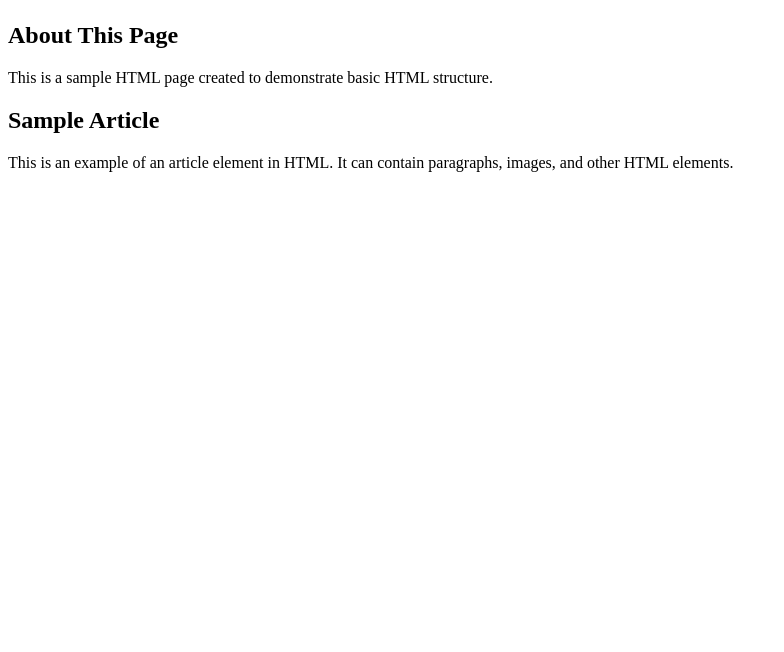
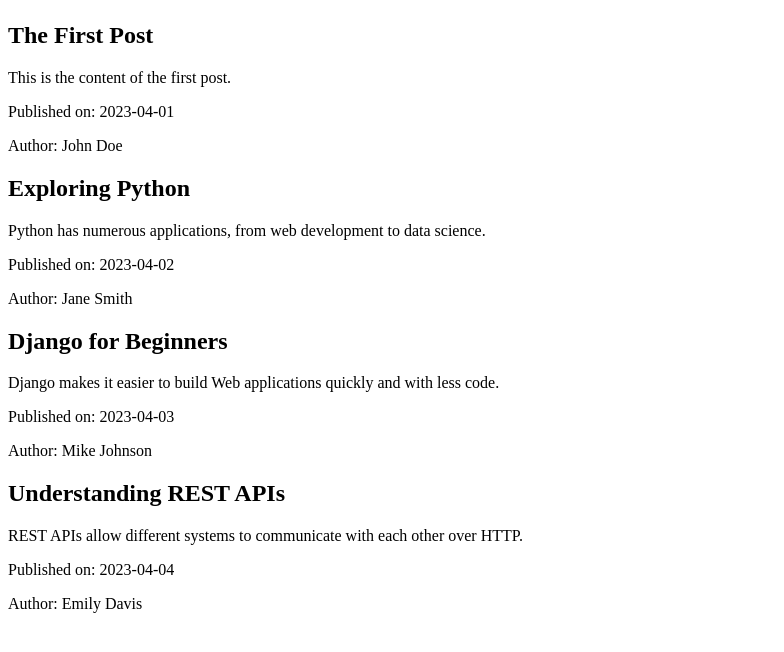
Before and after one commit to gato365/project-67-django-framework, a Django app: page / in a window 1280 px wide. Shown: the part 58-710 px from the top of the page, without its empty margins (0-784 px from the left). Run offline with Django 5.2, Linux system fonts and the light colour scheme.

Commit message:
Made the Posts show on home page using for loop

```diff
--- a/django_project/blog/templates/blog/home.html
+++ b/django_project/blog/templates/blog/home.html
@@ -12,14 +12,17 @@
     </header>
 
     <main>
-        <section>
-            <h2>About This Page</h2>
-            <p>This is a sample HTML page created to demonstrate basic HTML structure.</p>
-        </section>
-        <article>
-            <h2>Sample Article</h2>
-            <p>This is an example of an article element in HTML. It can contain paragraphs, images, and other HTML elements.</p>
-        </article>
+{% comment %} Loop Posts to get posts {% endcomment %}
+        {% for post in posts %}
+            <article>
+                <h2>{{ post.title }}</h2>
+                <p>{{ post.content }}</p>
+                <p>Published on: {{ post.date_posted }}</p>
+                <p>Author: {{ post.author }}</p>
+            </article>
+        {% endfor %}
+
+
     </main>
 
 </body>
--- a/django_project/blog/views.py
+++ b/django_project/blog/views.py
@@ -1,10 +1,43 @@
 from django.shortcuts import render
-from django.http import HttpResponse
+
+
+
+## Fake Posts
+posts = [
+    {
+        'author': 'John Doe',
+        'title': 'The First Post',
+        'content': 'This is the content of the first post.',
+        'date_posted': '2023-04-01'
+    },
+    {
+        'author': 'Jane Smith',
+        'title': 'Exploring Python',
+        'content': 'Python has numerous applications, from web development to data science.',
+        'date_posted': '2023-04-02'
+    },
+    {
+        'author': 'Mike Johnson',
+        'title': 'Django for Beginners',
+        'content': 'Django makes it easier to build Web applications quickly and with less code.',
+        'date_posted': '2023-04-03'
+    },
+    {
+        'author': 'Emily Davis',
+        'title': 'Understanding REST APIs',
+        'content': 'REST APIs allow different systems to communicate with each other over HTTP.',
+        'date_posted': '2023-04-04'
+    }
+]
+
 # Create your views here.
 
 
 def home(request):
-    return render(request, 'blog/home.html')
+    context = {
+        'posts': posts
+    }
+    return render(request, 'blog/home.html', context)
 
 def about(request):
     return render(request, 'blog/about.html')
```
